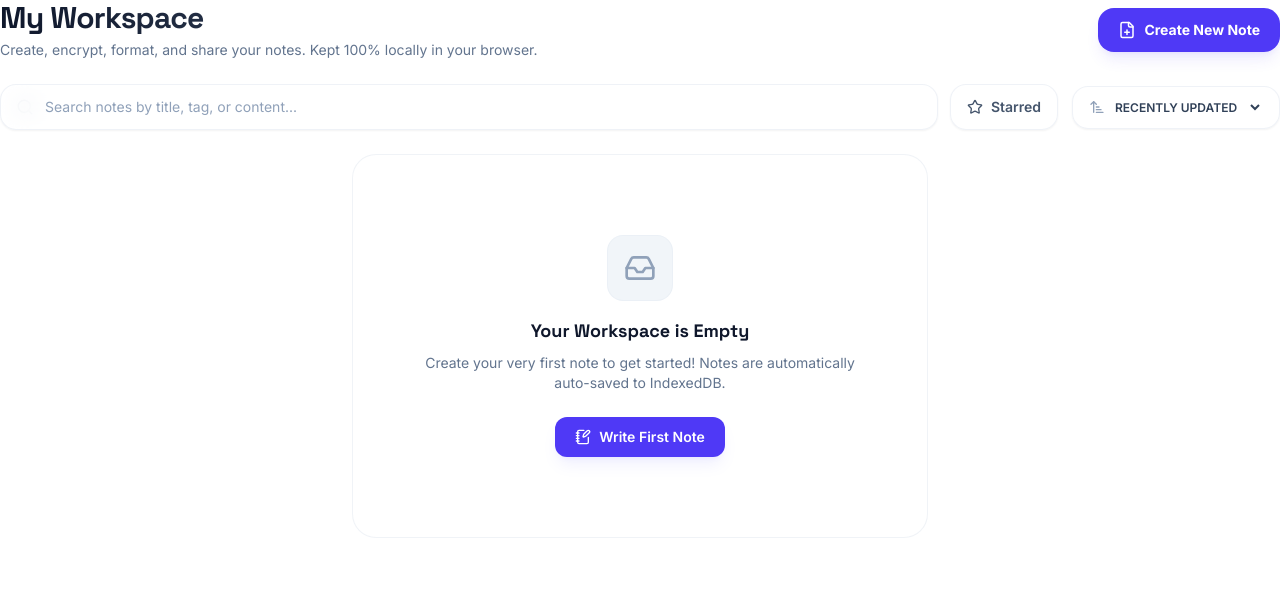
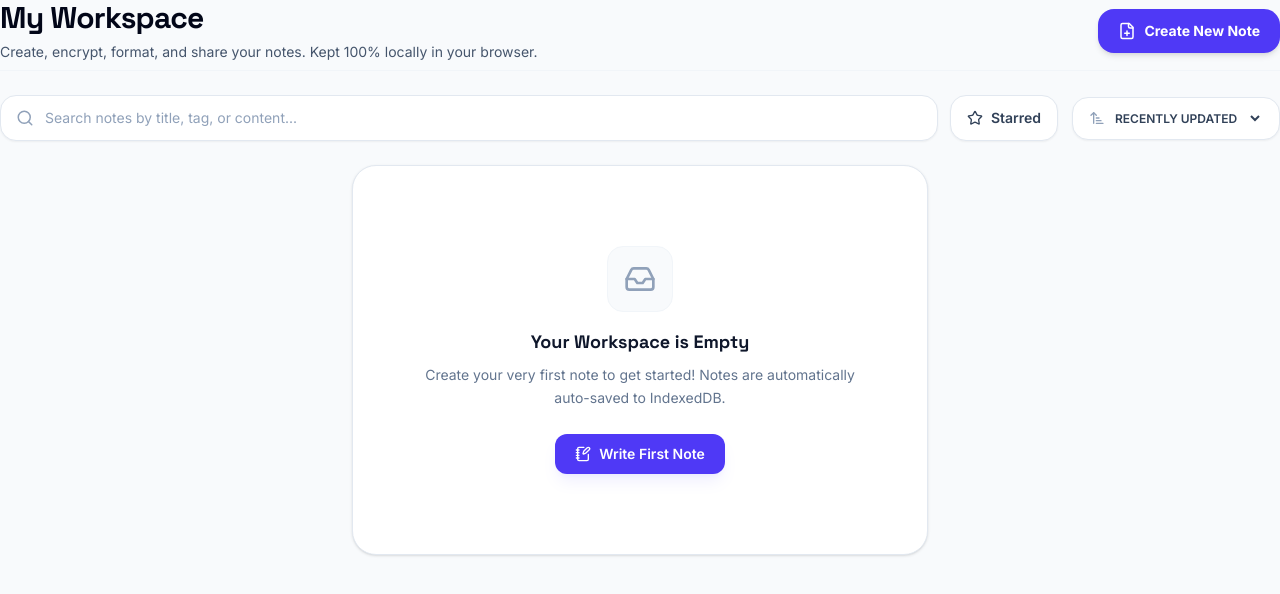
Before and after one commit to lasithadilshan/linknote-studio, a React (Vite) app: page /about in a window 1280 px wide. Shown: the top 594 px of the page. Built offline with nearby package versions, Linux system fonts and the light colour scheme.

Commit message:
style: refactor UI to use solid background themes
Replace semi-transparent/backdrop-blur styles with solid background colors to improve readability and visual consistency across the dashboard, settings, and note components.

```diff
--- a/src/components/SearchBar.tsx
+++ b/src/components/SearchBar.tsx
@@ -40,12 +40,12 @@ export function SearchBar({
             value={searchQuery}
             onChange={(e) => setSearchQuery(e.target.value)}
             placeholder="Search notes by title, tag, or content..."
-            className="w-full pl-11 pr-10 py-3 bg-white/50 dark:bg-slate-900/30 border border-slate-200/55 dark:border-white/10 backdrop-blur-md rounded-2xl text-sm text-slate-900 dark:text-slate-100 placeholder-slate-400 dark:placeholder-slate-500 focus:outline-hidden focus:ring-2 focus:ring-indigo-500/20 focus:border-indigo-500 transition-all shadow-xs"
+            className="w-full pl-11 pr-10 py-3 bg-white dark:bg-slate-900 border border-slate-200 dark:border-slate-700 rounded-2xl text-sm text-slate-900 dark:text-slate-100 placeholder-slate-400 dark:placeholder-slate-500 focus:outline-hidden focus:ring-2 focus:ring-indigo-500/40 focus:border-indigo-500 transition-all shadow-xs"
           />
           {searchQuery && (
             <button
               onClick={() => setSearchQuery('')}
-              className="absolute right-3 top-3.5 p-0.5 hover:bg-slate-100 dark:hover:bg-white/10 rounded-full text-slate-400 hover:text-slate-600 dark:hover:text-slate-200 cursor-pointer"
+              className="absolute right-3 top-3.5 p-0.5 hover:bg-slate-100 dark:hover:bg-slate-800 rounded-full text-slate-400 hover:text-slate-600 dark:hover:text-slate-200 cursor-pointer"
             >
               <X className="h-4 w-4" />
             </button>
@@ -57,18 +57,18 @@ export function SearchBar({
           {/* Favorite filter */}
           <button
             onClick={() => setOnlyFavorites(!onlyFavorites)}
-            className={`inline-flex items-center gap-2 px-4 py-3 rounded-2xl text-sm font-semibold border transition-all duration-200 cursor-pointer shadow-xs backdrop-blur-md ${
+            className={`inline-flex items-center gap-2 px-4 py-3 rounded-2xl text-sm font-semibold border transition-all duration-200 cursor-pointer shadow-xs ${
               onlyFavorites
-                ? 'bg-amber-500/10 dark:bg-amber-500/10 border-amber-500/30 dark:border-amber-500/30 text-amber-600 dark:text-amber-400'
-                : 'bg-white/50 dark:bg-slate-900/30 border-slate-200/55 dark:border-white/10 text-slate-600 dark:text-slate-400 hover:bg-white/70 dark:hover:bg-slate-900/50'
+                ? 'bg-amber-50 border-amber-200 text-amber-700 dark:bg-amber-500/10 dark:border-amber-500/30 dark:text-amber-300'
+                : 'bg-white dark:bg-slate-900 border-slate-200 dark:border-slate-700 text-slate-700 dark:text-slate-200 hover:bg-slate-100 dark:hover:bg-slate-800'
             }`}
           >
-            <Star className={`h-4 w-4 ${onlyFavorites ? 'fill-amber-500' : ''}`} />
+            <Star className={`h-4 w-4 ${onlyFavorites ? 'fill-amber-500 text-amber-500 dark:text-amber-300' : ''}`} />
             <span>Starred</span>
           </button>
 
           {/* Sort selection */}
-          <div className="relative inline-flex items-center gap-1.5 px-4 py-3 bg-white/50 dark:bg-slate-900/30 border border-slate-200/55 dark:border-white/10 backdrop-blur-md rounded-2xl text-sm font-semibold text-slate-600 dark:text-slate-400 shadow-xs">
+          <div className="relative inline-flex items-center gap-1.5 px-4 py-3 bg-white dark:bg-slate-900 border border-slate-200 dark:border-slate-700 rounded-2xl text-sm font-semibold text-slate-700 dark:text-slate-200 shadow-xs">
             <SortAsc className="h-4 w-4 text-slate-400 shrink-0" />
             <select
               value={sortBy}
@@ -93,10 +93,10 @@ export function SearchBar({
 
           <button
             onClick={() => setSelectedTag(null)}
-            className={`px-3 py-1.5 text-xs font-semibold rounded-full border backdrop-blur-md transition-all cursor-pointer ${
+            className={`px-3 py-1.5 text-xs font-semibold rounded-full border transition-all cursor-pointer ${
               selectedTag === null
-                ? 'bg-slate-900 dark:bg-white border-slate-900 dark:border-white text-white dark:text-slate-950 shadow-sm'
-                : 'bg-white/40 dark:bg-slate-900/20 border-slate-200/50 dark:border-white/10 text-slate-600 dark:text-slate-400 hover:bg-white/60 dark:hover:bg-slate-900/40'
+                ? 'bg-slate-900 border-slate-900 text-white dark:bg-slate-100 dark:border-slate-100 dark:text-slate-950 shadow-xs'
+                : 'bg-white border-slate-200 text-slate-600 hover:bg-slate-100 dark:bg-slate-900 dark:border-slate-800 dark:text-slate-400 dark:hover:bg-slate-800'
             }`}
           >
             All Notes
@@ -106,10 +106,10 @@ export function SearchBar({
             <button
               key={tag}
               onClick={() => setSelectedTag(selectedTag === tag ? null : tag)}
-              className={`px-3 py-1.5 text-xs font-semibold rounded-full border backdrop-blur-md transition-all cursor-pointer shrink-0 flex items-center gap-1 ${
+              className={`px-3 py-1.5 text-xs font-semibold rounded-full border transition-all cursor-pointer shrink-0 flex items-center gap-1 ${
                 selectedTag === tag
                   ? 'bg-indigo-600 border-indigo-600 text-white dark:bg-indigo-600 dark:border-indigo-600 shadow-xs shadow-indigo-500/20'
-                  : 'bg-white/40 dark:bg-slate-900/20 border-slate-200/50 dark:border-white/10 text-slate-600 dark:text-slate-400 hover:bg-white/60 dark:hover:bg-slate-900/40'
+                  : 'bg-white border-slate-200 text-slate-600 hover:bg-slate-100 dark:bg-slate-900 dark:border-slate-800 dark:text-slate-400 dark:hover:bg-slate-800'
               }`}
             >
               <span>{tag}</span>
--- a/src/index.css
+++ b/src/index.css
@@ -247,3 +247,16 @@
 .dark .markdown-body th {
   background-color: var(--color-zinc-800/40);
 }
+
+html, body, #root {
+  min-height: 100%;
+}
+
+body {
+  margin: 0;
+  background-color: var(--color-slate-50);
+}
+
+.dark body {
+  background-color: var(--color-slate-950);
+}
--- a/src/pages/DashboardPage.tsx
+++ b/src/pages/DashboardPage.tsx
@@ -95,19 +95,19 @@ export function DashboardPage() {
   return (
     <div className="space-y-6">
       {/* Title / Hero Row */}
-      <div className="flex flex-col sm:flex-row sm:items-center sm:justify-between gap-4">
+      <div className="flex flex-col md:flex-row md:items-center md:justify-between gap-5 pb-2 border-b border-slate-100 dark:border-slate-900">
         <div>
-          <h1 className="text-3xl font-extrabold tracking-tight font-display bg-linear-to-r from-slate-900 to-slate-600 dark:from-white dark:to-slate-300 bg-clip-text text-transparent">
+          <h1 className="text-3xl font-extrabold tracking-tight font-display text-slate-950 dark:text-slate-50">
             My Workspace
           </h1>
-          <p className="text-sm text-slate-500 dark:text-slate-400 mt-1">
+          <p className="text-sm text-slate-600 dark:text-slate-400 mt-1.5 max-w-2xl">
             Create, encrypt, format, and share your notes. Kept 100% locally in your browser.
           </p>
         </div>
 
         <button
           onClick={handleCreateNote}
-          className="inline-flex items-center gap-2 px-5 py-3 bg-indigo-600 hover:bg-indigo-500 text-white rounded-2xl font-bold text-sm shadow-lg shadow-indigo-600/10 hover:shadow-indigo-600/25 hover:scale-[1.02] active:scale-[0.98] transition-all duration-200 cursor-pointer text-center"
+          className="inline-flex items-center justify-center gap-2 px-5 py-3 bg-indigo-600 hover:bg-indigo-500 text-white rounded-2xl font-bold text-sm shadow-md hover:scale-[1.01] active:scale-[0.99] transition-all duration-200 cursor-pointer text-center shrink-0 self-start md:self-auto"
         >
           <FilePlus className="h-4.5 w-4.5" />
           Create New Note
@@ -135,14 +135,14 @@ export function DashboardPage() {
         </div>
       ) : filteredNotes.length === 0 ? (
         /* Empty State */
-        <div className="py-20 border border-slate-200/50 dark:border-white/10 rounded-3xl bg-white/40 dark:bg-slate-900/10 backdrop-blur-md p-8 text-center flex flex-col items-center justify-center max-w-xl mx-auto mt-6">
-          <div className="p-4 bg-slate-100 dark:bg-white/5 border border-slate-200/40 dark:border-white/5 rounded-2xl text-slate-400 dark:text-slate-500 mb-4">
+        <div className="py-20 border border-slate-200 dark:border-slate-800 rounded-3xl bg-white dark:bg-slate-900 p-8 text-center flex flex-col items-center justify-center max-w-xl mx-auto mt-6 shadow-sm">
+          <div className="p-4 bg-slate-50 dark:bg-slate-950 border border-slate-100 dark:border-slate-800 rounded-2xl text-slate-400 dark:text-slate-500 mb-4">
             <Inbox className="h-8 w-8" />
           </div>
           <h3 className="text-lg font-bold text-slate-900 dark:text-slate-100 font-display">
             {searchQuery || selectedTag || onlyFavorites ? 'No Matching Notes Found' : 'Your Workspace is Empty'}
           </h3>
-          <p className="text-sm text-slate-500 dark:text-slate-400 max-w-md mt-2 mb-6">
+          <p className="text-sm text-slate-500 dark:text-slate-400 max-w-md mt-2 mb-6 leading-relaxed">
             {searchQuery || selectedTag || onlyFavorites
               ? 'Try modifying your search keywords, clear active tag filters, or toggle off the starred filter.'
               : 'Create your very first note to get started! Notes are automatically auto-saved to IndexedDB.'}
@@ -154,7 +154,7 @@ export function DashboardPage() {
                 setSelectedTag(null);
                 setOnlyFavorites(false);
               }}
-              className="px-4 py-2 border border-slate-200/60 dark:border-white/10 text-slate-600 dark:text-slate-400 rounded-xl hover:bg-slate-100 dark:hover:bg-white/5 text-xs font-semibold uppercase cursor-pointer"
+              className="px-4 py-2 bg-white dark:bg-slate-900 border border-slate-200 dark:border-slate-700 text-slate-700 dark:text-slate-300 rounded-xl hover:bg-slate-50 dark:hover:bg-slate-800 text-xs font-semibold uppercase cursor-pointer"
             >
               Clear Filters
             </button>
```
Also changed, not shown: src/components/NoteCard.tsx (+13 -13 lines), src/pages/SettingsPage.tsx (+17 -17 lines).
